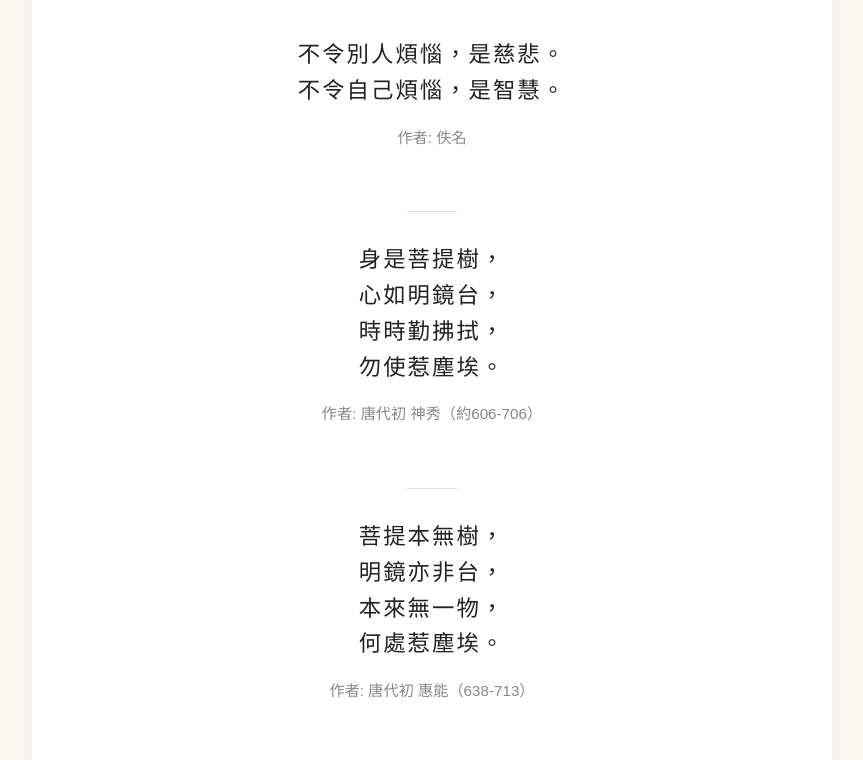
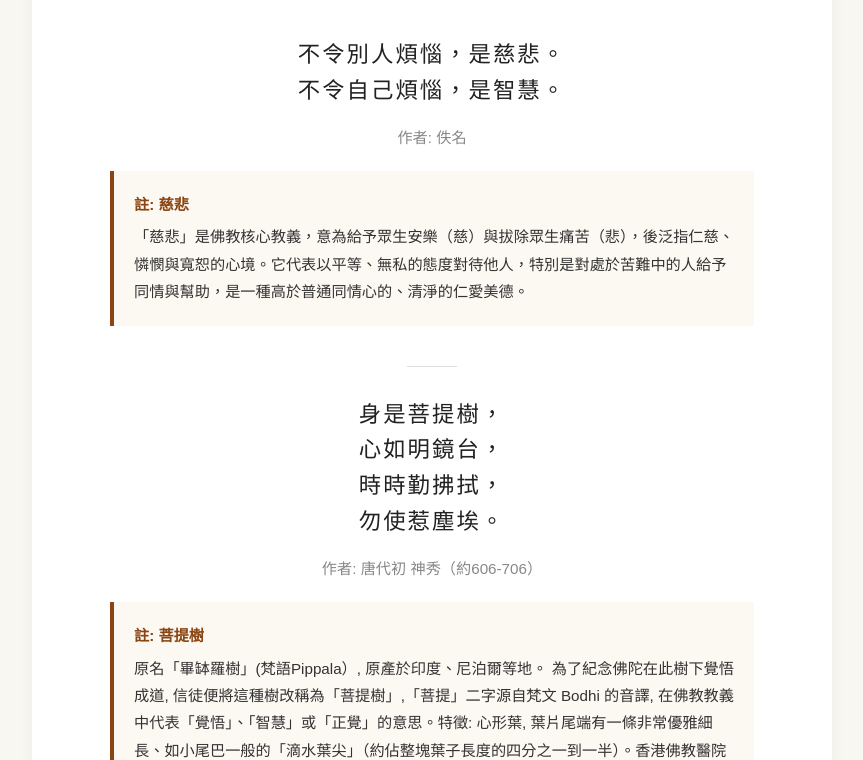
Before and after one commit to goodtak/buddhism, a plain HTML site: page F15_poem.html in a window 1280 px wide. Shown: the part 198-958 px from the top of the page, without its empty margins (208-1071 px from the left). Drawn offline with Linux system fonts and the light colour scheme.

Commit message:
Add files via upload

```diff
--- a/F15_poem.html
+++ b/F15_poem.html
@@ -33,7 +33,7 @@
         /* 詩詞區塊樣式 */
         .poem-section {
             text-align: center;
-            margin-bottom: 60px;
+            margin-bottom: 40px;
         }
         .poem-content {
             font-size: 1.4em;
@@ -46,7 +46,23 @@
         .poem-author {
             font-size: 0.95em;
             color: #888;
-            font-style: normal;
+            margin-bottom: 20px;
+        }
+        /* 註釋區塊樣式 */
+        .note-box {
+            text-align: left;
+            background-color: #fcf8f2;
+            padding: 20px;
+            border-left: 4px solid #8b4513;
+            margin: 0 auto 40px;
+            max-width: 600px;
+            font-size: 0.95em;
+        }
+        .note-title {
+            font-weight: bold;
+            color: #8b4513;
+            margin-bottom: 5px;
+            display: block;
         }
         /* 分隔線 */
         .divider {
@@ -63,7 +79,6 @@
             padding-top: 20px;
             border-top: 1px solid #eee;
         }
-        /* 返回首頁連結 */
         .back-link {
             display: block;
             text-align: center;
@@ -82,16 +97,23 @@
 <div class="content-card">
     <h1>詩詞匯集</h1>
 
+    <!-- 第一首與註釋 -->
     <div class="poem-section">
         <div class="poem-content">
             不令別人煩惱，是慈悲。<br>
             不令自己煩惱，是智慧。
         </div>
         <div class="poem-author">作者: 佚名</div>
+
+        <div class="note-box">
+            <span class="note-title">註: 慈悲</span>
+            「慈悲」是佛教核心教義，意為給予眾生安樂（慈）與拔除眾生痛苦（悲），後泛指仁慈、憐憫與寬恕的心境。它代表以平等、無私的態度對待他人，特別是對處於苦難中的人給予同情與幫助，是一種高於普通同情心的、清淨的仁愛美德。
+        </div>
     </div>
 
     <div class="divider"></div>
 
+    <!-- 第二首 -->
     <div class="poem-section">
         <div class="poem-content">
             身是菩提樹，<br>
@@ -100,10 +122,16 @@
             勿使惹塵埃。
         </div>
         <div class="poem-author">作者: 唐代初 神秀（約606-706）</div>
+
+        <div class="note-box">
+            <span class="note-title">註: 菩提樹</span>
+            原名「畢缽羅樹」(梵語Pippala）, 原產於印度、尼泊爾等地。
+為了紀念佛陀在此樹下覺悟成道, 信徒便將這種樹改稱為「菩提樹」,「菩提」二字源自梵文 Bodhi 的音譯, 在佛教教義中代表「覺悟」、「智慧」或「正覺」的意思。特徵: 心形葉, 葉片尾端有一條非常優雅細長、如小尾巴一般的「滴水葉尖」（約佔整塊葉子長度的四分之一到一半）。香港佛教醫院正門及門診部對開種有三棵著名的菩提樹，是 1966 年由時任佛教聯合會副會長從印度小心帶回幼苗培育至今，已有超過 50 年歷史。
+  </div>
     </div>
-
     <div class="divider"></div>
 
+    <!-- 第三首 -->
     <div class="poem-section">
         <div class="poem-content">
             菩提本無樹，<br>
@@ -115,7 +143,7 @@
     </div>
 
     <footer>
-        更新日期:2026年4月29日
+        更新日期:2026年5月19日
     </footer>
 </div>
 
```
